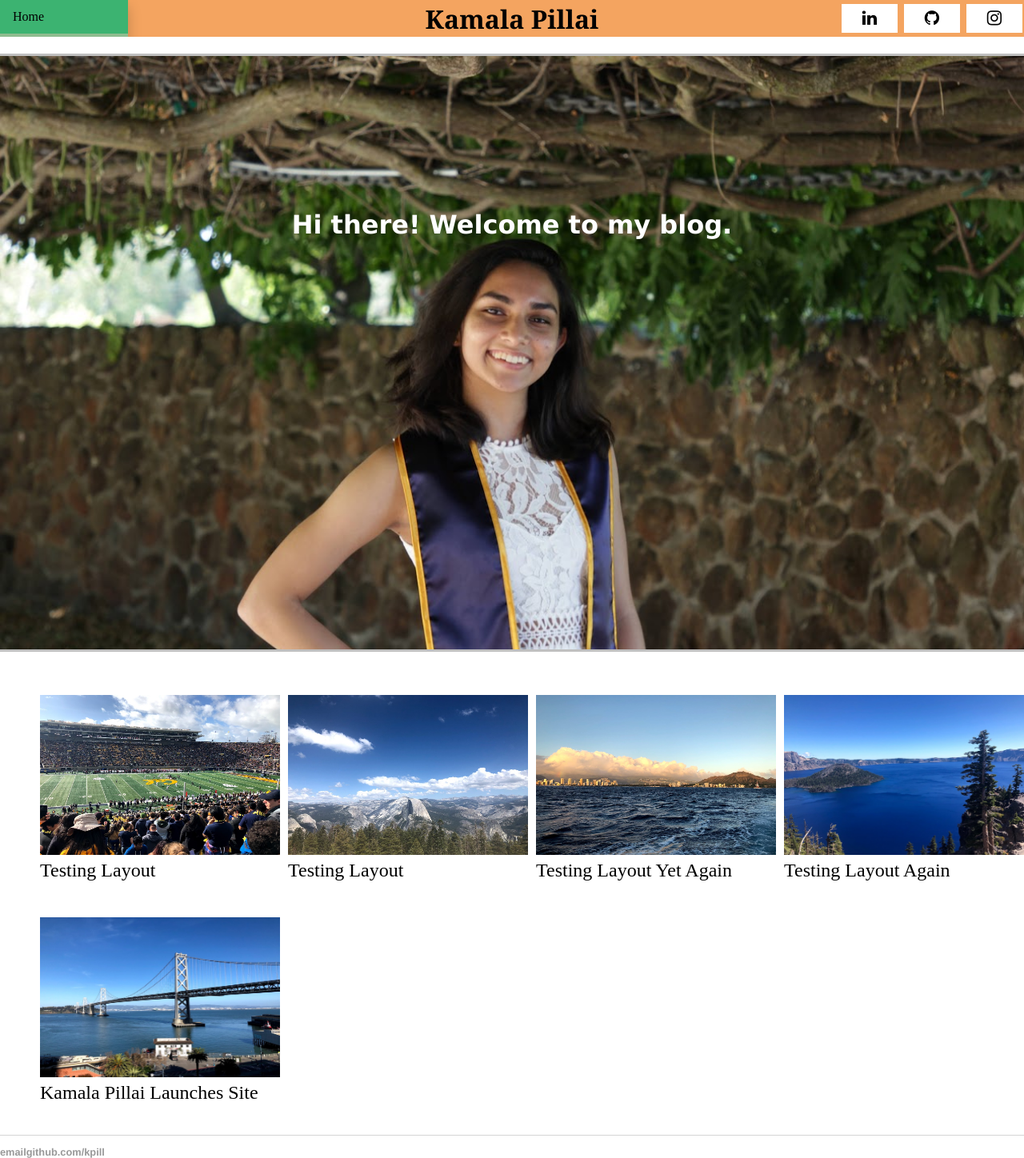
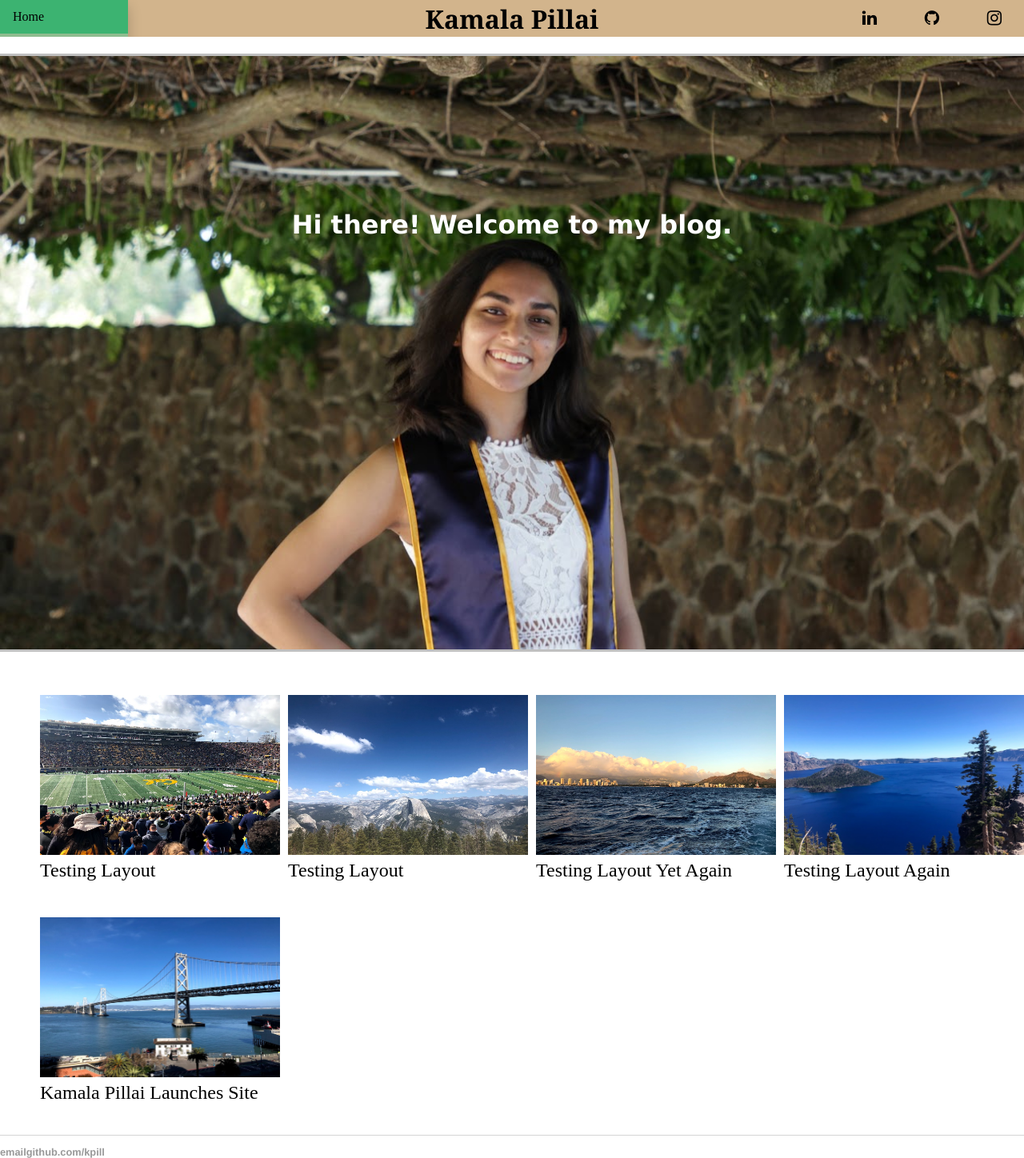
Before and after one commit to kpill/kpill.github.io, a Jekyll site: the page built from index.html, in a window 1280 px wide. Shown: the whole page at 80% size. Built offline with Jekyll 4.4.1, drawn with Linux system fonts in a browser that asks for light colours.

Commit message:
Update main.css

```diff
--- a/css/main.css
+++ b/css/main.css
@@ -2,7 +2,7 @@ header {
 	position: relative;
 	overflow: hidden;
 	color: Black;
-	background-color: SandyBrown;
+	background-color: tan;
 }
 
 header h1 {
@@ -72,21 +72,21 @@ a.home:hover, a.home:active {
 
 .fa-linkedin {
 	padding: 10px;
- 	background: white;
+ 	background: tan;
   	color: black;
 	/*transform: translate(0%, -75%)*/
 }
 
 .fa-github {
 	padding: 10px;
-	background: white;
+	background: tan;
 	color: black;
 	/*transform: translate(0%, -75%)*/
 }
 
 .fa-instagram {
 	padding: 10px;
-	background: white;
+	background: tan;
 	color: black;
 	/*transform: translate(0%, -75%)*/
 }
```
